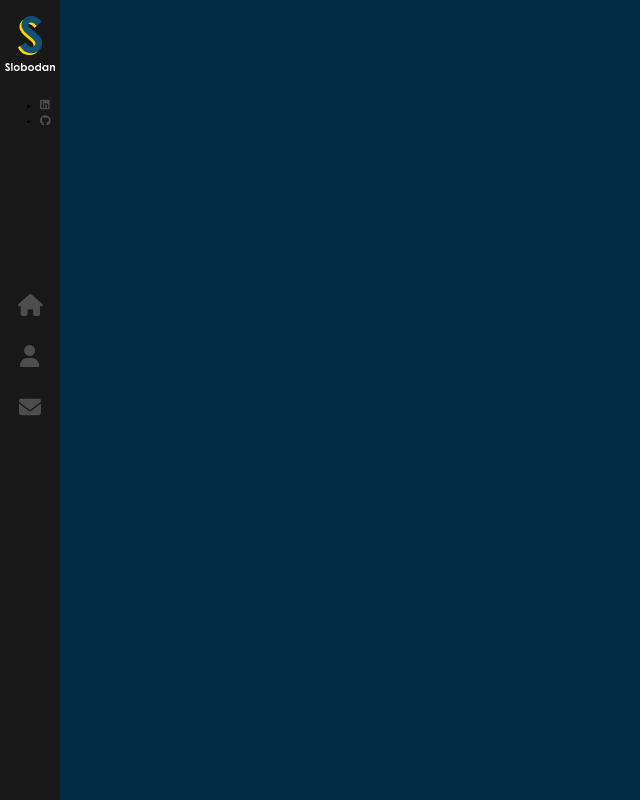
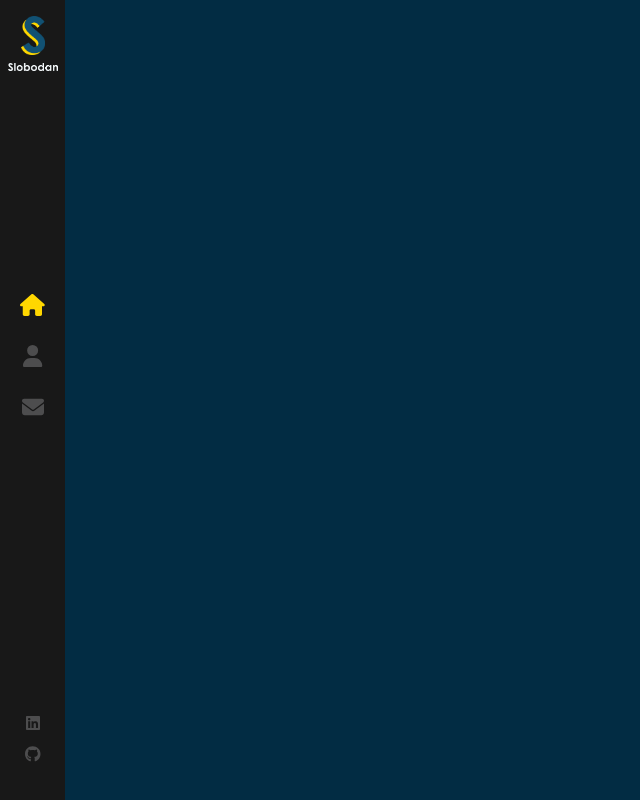
Before and after one commit to iancenry/portfolio1.0, a React (Vite) app: page / in a window 1280 px wide. Shown: the whole page, without its empty margins (0-640 px from the left). Built offline with nearby package versions, Linux system fonts and the light colour scheme.

Commit message:
update styles

```diff
--- a/src/App.scss
+++ b/src/App.scss
@@ -1,6 +1,6 @@
 .nav-bar {
   background: #181818;
-  width: 60px;
+  width: 65px;
   height: 100%;
   position: absolute;
   top: 0;
@@ -69,12 +69,54 @@
         transition: all 0.3s ease-out;
       }
 
-      &:first-child{
-        &::after{
-            content: 'HOME';
+      &:first-child {
+        &::after {
+          content: 'HOME';
         }
       }
+    }
 
+    a.about-link {
+      &::after {
+        content: 'ABOUT';
+      }
+    }
+
+    a.contact-link {
+      &::after {
+        content: 'CONTACT';
+      }
+    }
+
+    a.active {
+      svg {
+        color: #ffd700;
+      }
     }
   }
+
+  ul {
+    position: absolute;
+    bottom: 30px;
+    width: 100%;
+    display: block;
+    padding: 0;
+    list-style: none;
+    text-align: center;
+    margin: 0;
+
+    li{
+        a {
+            padding: 7px 0;
+            display: block;
+            font-size: 16px;
+            line-height: 16px;
+
+            &:hover svg {
+                color: #ffd700;
+            }
+        }
+    }
+  }
+
 }
```
